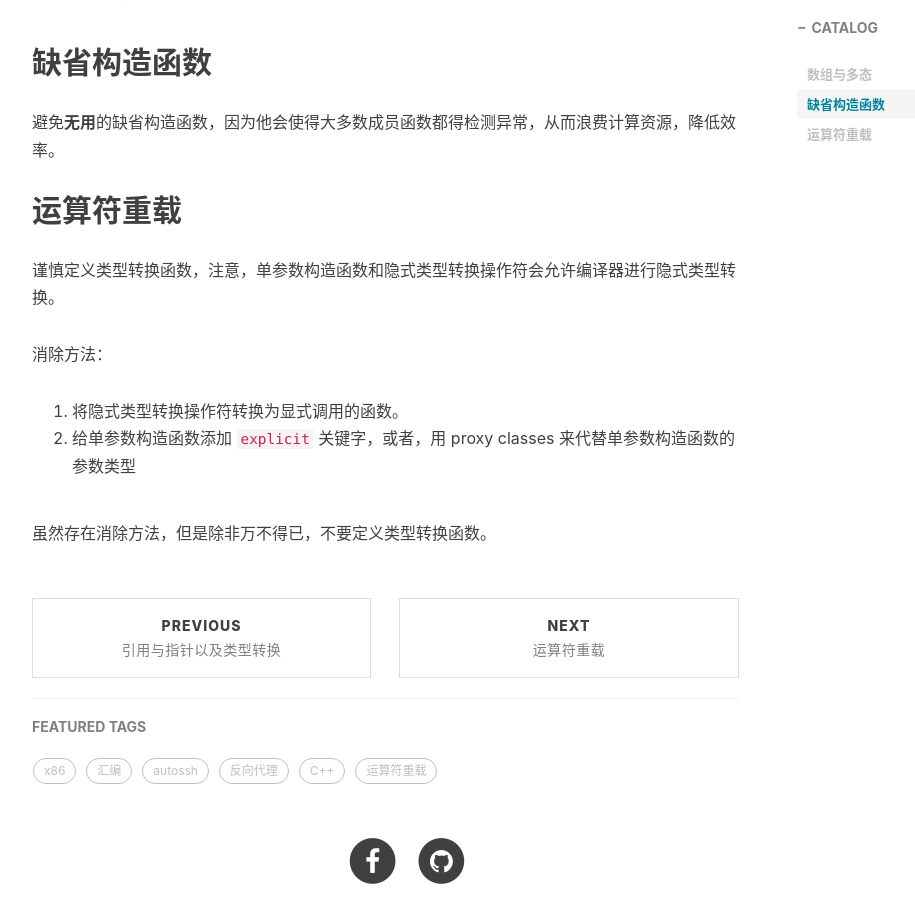
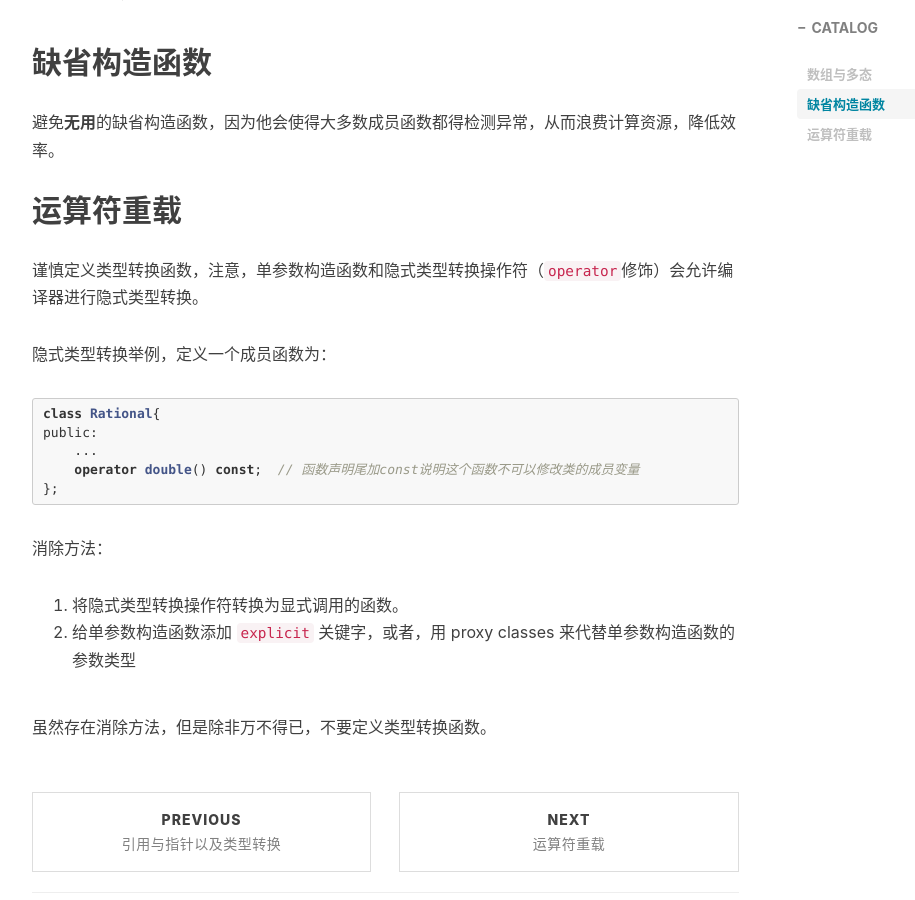
Before and after one commit to Echo-Ji/Echo-Ji.github.io, a Jekyll site: the page built from _posts/2020-04-22-数组与运算符重载.md, in a window 1280 px wide and 900 px high, scrolled down 724 px. Shown: the whole window, without its empty margins (233-1148 px from the left). Built offline with Jekyll 4.4.1, drawn with Linux system fonts in a browser that asks for light colours; nearby versions of some CDN libraries; comment, search, counter and statistics services are not loaded.

Commit message:
:hammer: 20200422 update implicit cast

````diff
--- a/_posts/2020-04-22-数组与运算符重载.md
+++ b/_posts/2020-04-22-数组与运算符重载.md
@@ -31,7 +31,16 @@ tags:
 
 ## 运算符重载
 
-谨慎定义类型转换函数，注意，单参数构造函数和隐式类型转换操作符会允许编译器进行隐式类型转换。
+谨慎定义类型转换函数，注意，单参数构造函数和隐式类型转换操作符（`operator`修饰）会允许编译器进行隐式类型转换。
+
+隐式类型转换举例，定义一个成员函数为：
+```c++
+class Rational{
+public:
+    ...
+    operator double() const;  // 函数声明尾加const说明这个函数不可以修改类的成员变量
+};
+```
 
 消除方法：
 
````
